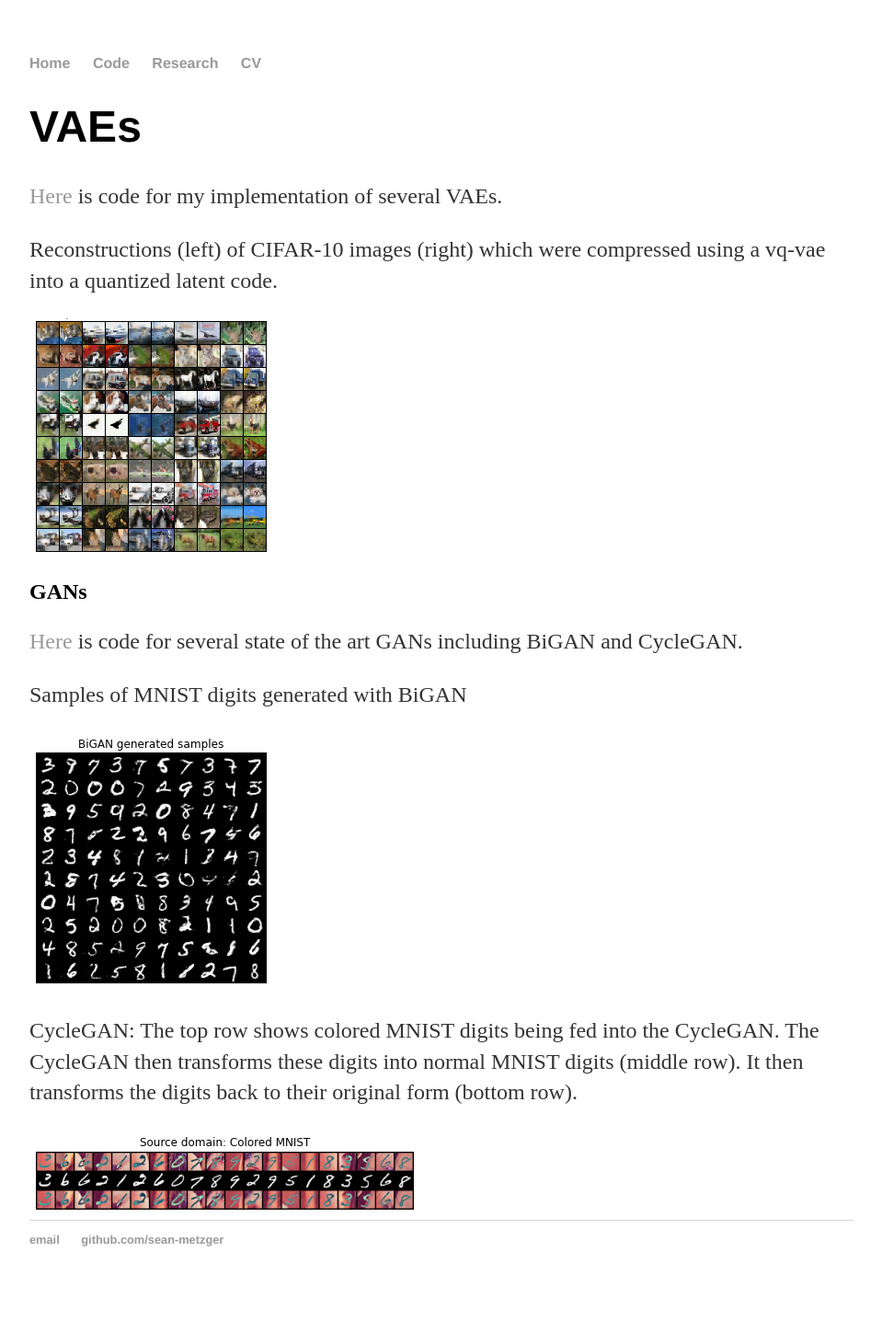
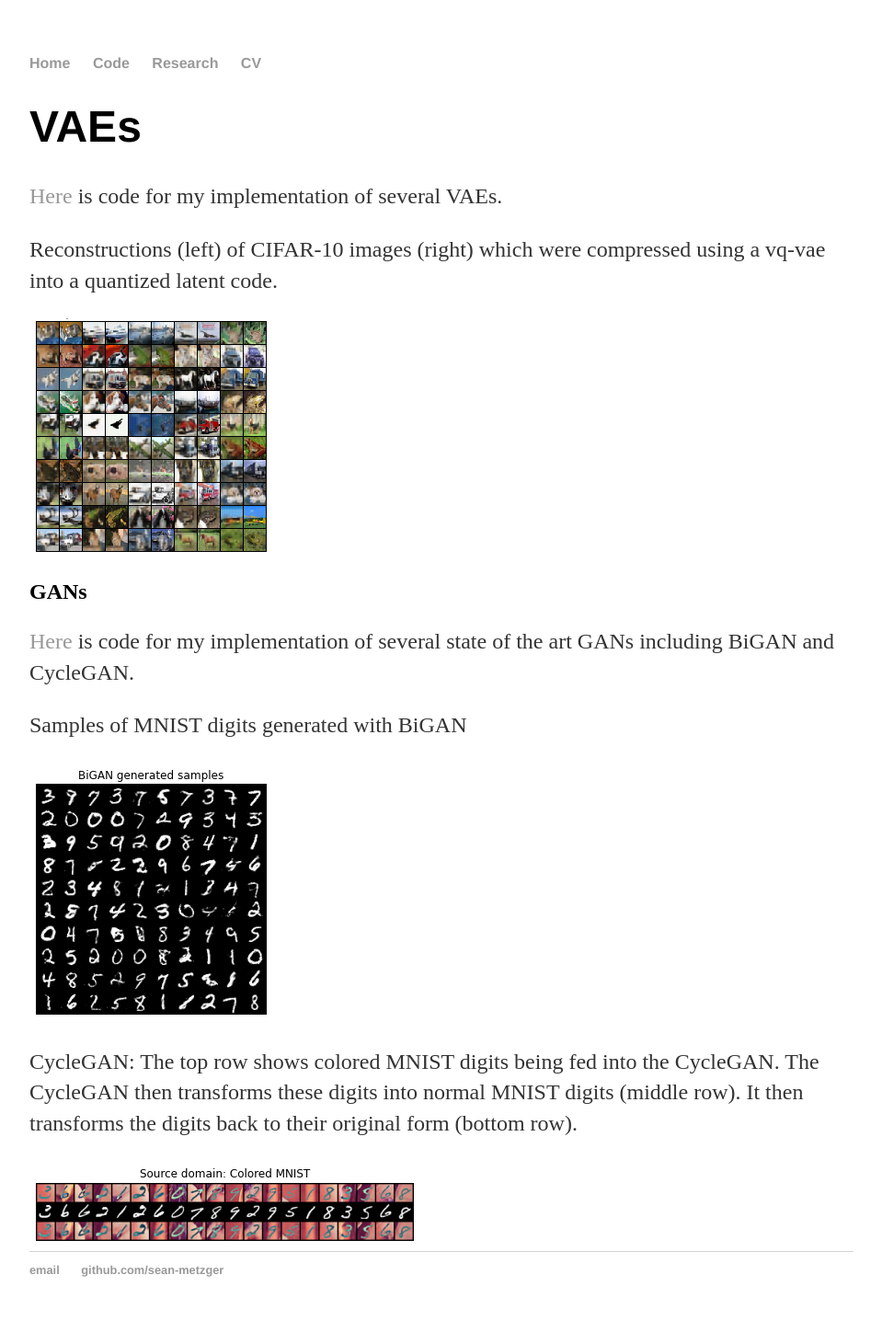
Before and after one commit to sean-metzger/sean-metzger.github.io, a Jekyll site: the page built from code/index.html, in a window 1280 px wide. Shown: the whole page at 92% size, without its empty margins (160-1119 px from the left). Built offline with Jekyll 4.4.1, drawn with Linux system fonts in a browser that asks for light colours; before the commit the page ends 1415 px from its top, so only the background shows below that.

Commit message:
Update index.html

```diff
--- a/code/index.html
+++ b/code/index.html
@@ -10,7 +10,7 @@ title: Code
 		<img src="/images/vqvaesamps.png" alt="hi" class="inline"/>
 
 	<h2>GANs</h2>
-		<p> <a href="https://github.com/sean-metzger/code_examples/blob/master/gans.ipynb">Here</a> is code for several state of the art GANs including BiGAN and CycleGAN.</p>
+		<p> <a href="https://github.com/sean-metzger/code_examples/blob/master/gans.ipynb">Here</a> is code for my implementation of several state of the art GANs including BiGAN and CycleGAN.</p>
 		<p> Samples of MNIST digits generated with BiGAN </p>
 		<img src="/images/BiGAN.png" alt="hi" class="inline"/>
 		<p> CycleGAN: The top row shows colored MNIST digits being fed into the CycleGAN. The CycleGAN then transforms these digits into normal MNIST digits (middle row). It then transforms the digits back to their original form (bottom row). </p>
```
